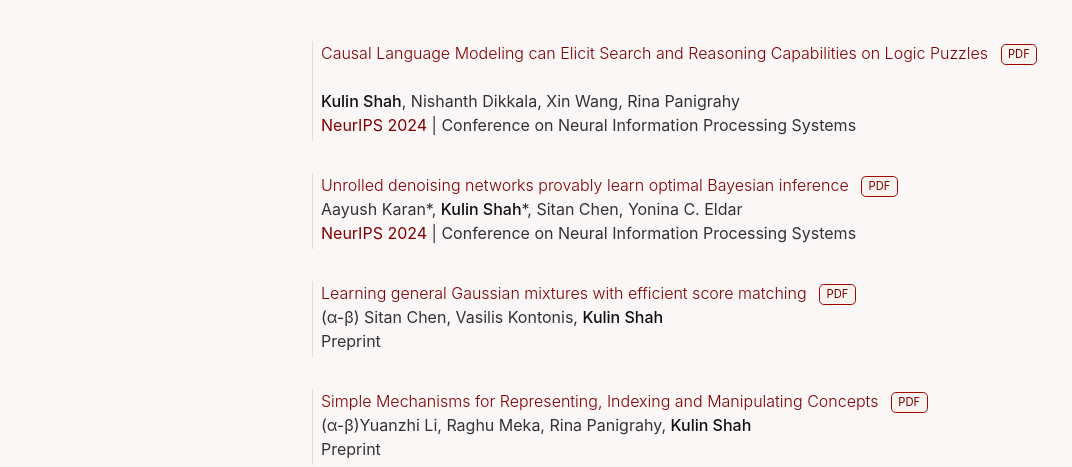
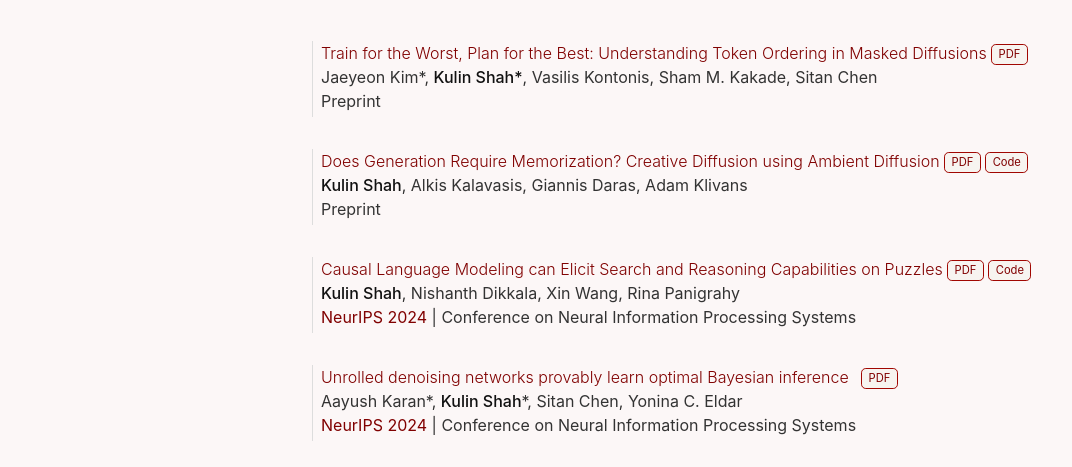
Before and after one commit to kulinshah98/kulinshah98.github.io, a plain HTML site: page index.html in a window 1280 px wide. Shown: the part 363-830 px from the top of the page, without its empty margins (153-1225 px from the left). Drawn offline with nearby package versions, Linux system fonts and the light colour scheme; some icons are missing.

```diff
--- a/index.html
+++ b/index.html
@@ -80,12 +80,48 @@
                  <p class="header pt-5" style="display: inline">Papers</p> <p class="alphabeta" style="display:inline"> (&alpha;-&beta; denotes alphabetical order and * denotes equal contribution) </p>
                  <br><br>
 
-                <div class="py-2">
+                 <div class="py-2">
                     <p class="paper my-2 pl-2">
-                        <span class="papertitle">Causal Language Modeling can Elicit Search and Reasoning Capabilities on Logic Puzzles</span>
-                        <span class="tagsep"></span>
+                        <span class="papertitle">Train for the Worst, Plan for the Best: Understanding Token Ordering in Masked Diffusions</span>
+                        <!-- <span class="tagsep"></span> -->
+                        <!-- <button class="button button1" href="https://arxiv.org/abs/2307.01178" target="_blank"> -->
+                        <a href="https://arxiv.org/abs/2502.06768" class="btn" target="_blank">PDF</a>
+                        <!-- <a href="./files/posters/2-mog.pdf" class="btn" target="_blank" >Poster</a> -->
+                        <!-- PDF -->
+                        <!-- </button> -->
+                        <span class="tagsep"></span> <br>
+                        Jaeyeon Kim*, <span class="thisauthor">Kulin Shah*</span>, Vasilis Kontonis, Sham M. Kakade, Sitan Chen<br>
+                        <span class="conf">Preprint</span><br>
+                        <!-- <span class="conf"><a class="confshort" href="https://neurips.cc/Conferences/2023" target="_blank">NeurIPS 2023</a> | Conference on Neural Information Processing Systems</span><br> -->
+
+                    </p>
+                    </div>
+
+                    <div class="py-2">
+                        <p class="paper my-2 pl-2">
+                            <span class="papertitle">Does Generation Require Memorization? Creative Diffusion using Ambient Diffusion</span>
+                            <!-- <span class="tagsep"></span> -->
+                            <!-- <button class="button button1" href="https://arxiv.org/abs/2307.01178" target="_blank"> -->
+                            <a href="https://arxiv.org/abs/2502.21278" class="btn" target="_blank">PDF</a>
+                            <a href="https://github.com/kulinshah98/memorization_noisy_data" class="btn" target="_blank">Code</a>
+                            <!-- <a href="./files/posters/2-mog.pdf" class="btn" target="_blank" >Poster</a> -->
+                            <!-- PDF -->
+                            <!-- </button> -->
+                            <span class="tagsep"></span> <br>
+                            <span class="thisauthor">Kulin Shah</span>, Alkis Kalavasis, Giannis Daras, Adam Klivans<br>
+                            <span class="conf">Preprint</span><br>
+                            <!-- <span class="conf"><a class="confshort" href="https://neurips.cc/Conferences/2023" target="_blank">NeurIPS 2023</a> | Conference on Neural Information Processing Systems</span><br> -->
+
+                        </p>
+                    </div>
+
+                    <div class="py-2">
+                    <p class="paper my-2 pl-2">
+                        <span class="papertitle">Causal Language Modeling can Elicit Search and Reasoning Capabilities on Puzzles</span>
+                        <!-- <span class="tagsep"></span> -->
                         <!-- <button class="button button1" href="https://arxiv.org/abs/2307.01178" target="_blank"> -->
                         <a href="https://arxiv.org/abs/2409.10502" class="btn" target="_blank">PDF</a>
+                        <a href="https://github.com/kulinshah98/llm-reasoning-logic-puzzles" class="btn" target="_blank">Code</a>
                         <!-- <a href="./files/posters/2-mog.pdf" class="btn" target="_blank" >Poster</a> -->
                         <!-- PDF -->
                         <!-- </button> -->
```
Also changed, not shown: 1 other file.
